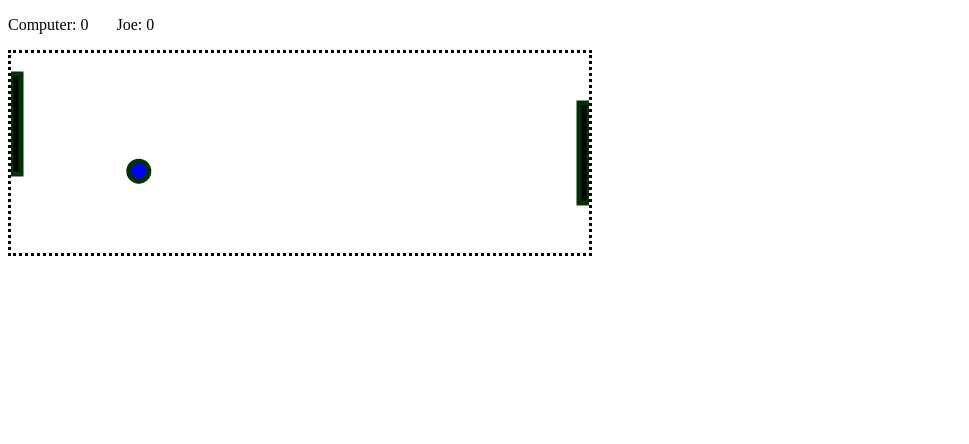
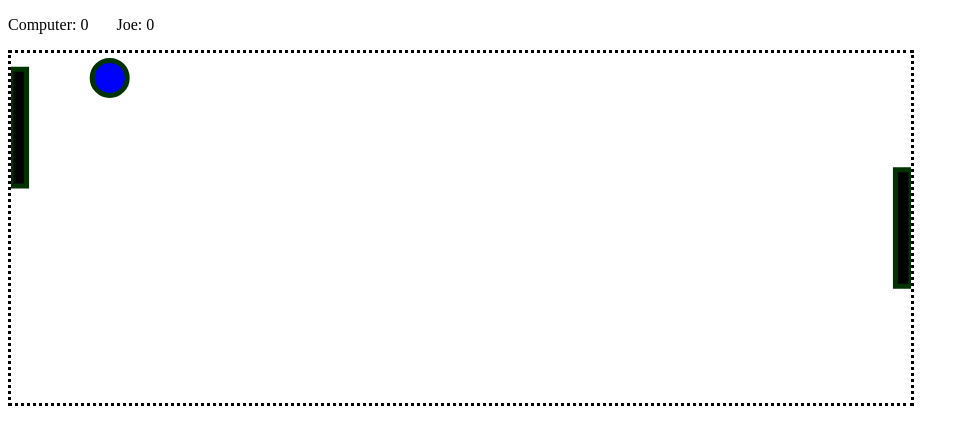
Before and after one commit to jdg006/pong, a plain HTML site: page index.html in a window 1280 px wide. Shown: the whole page, without its empty margins (0-969 px from the left). Drawn offline with nearby package versions, Linux system fonts and the light colour scheme.

Commit message:
checkpoint 7 complete

```diff
--- a/index.html
+++ b/index.html
@@ -10,7 +10,7 @@
         <nav class="navbar"> <!-- navigation bar -->
         </nav>
         <p class="score"></p>
-        <canvas id="myCanvas" width="578" height="200"></canvas>
+        <canvas id="myCanvas" width="900" height="350"></canvas>
         <script src="https://code.jquery.com/jquery-2.1.3.min.js"></script>
         <script src="scripts/index.js"></script>
     </body>
--- a/scripts/index.js
+++ b/scripts/index.js
@@ -3,8 +3,9 @@ var context = canvas.getContext('2d');
 var player = new Player('Joe');
 var computer = new Computer();
 var ball = new Ball();
+
 var animate = window.requestAnimationFrame ||
-              function(step) { window.setTimeout(step, 1000/60) };
+              function(step) { window.setTimeout(step, 1000/60)};
 
 var step = function (){
     score();
@@ -12,34 +13,43 @@ var step = function (){
     ball.move();
     computer.ai();
     render();
-    animate(step);
+    if (player.score != 11 && computer.score != 11){animate(step);}
+    else if(player.score == 11){
+      $('.landing').html("<h1> You Won</h1>" + "<h2>Refresh Page To Play Again</h2>");
+
+    }
+    else if(computer.score == 11){
+      $('.landing').html("<h1>Game Over. You Lost</h1>" + "<h2>Refresh Page To Play Again</h2>");
+    }
+
 }
 
 function Paddle(type){
   if (type == "computer"){
+    this.width = canvas.width/57.8;
+    this.height = canvas.height/3;
     this.x = 0;
-    this.y = 50;
-    this.width = 10;
-    this.height = 100;
-    this.speed = 0.5; //pixels per callback
+    this.y = (canvas.height/2) - (this.height/2);
+
+    this.speed = this.width/9; //pixels per callback
   }
   else {
-   this.x = 568;
-   this.y = 50;
-   this.width = 10;
-   this.height = 100;
-   this.speed = 10;
+   this.width = canvas.width/57.8;
+   this.height = canvas.height/3;
+   this.x = (canvas.width-this.width);
+   this.y = (canvas.height/2) - (this.height/2);
+   this.speed = this.width;
   }
 }
 
 function Ball(){
   this.x = canvas.width / 2;
   this.y = canvas.height / 2;
-  this.radius = 10;
+  this.radius = canvas.height/20;
   this.startAngle = 0;
   this.endAngle = 2 * Math.PI;
   this.counterClockwise = false;
-  this.speed = 1.3; //pixels per callback
+  this.speed = 1.6; //pixels per callback
   this.direction = "++";
 
 }
@@ -89,6 +99,7 @@ Ball.prototype.render = function(){
   context.stroke();
 };
 
+
 function score (){
   $('.score').html('<p>'+"Computer: " + computer.score + '  &nbsp; &nbsp; &nbsp; ' + player.name + ": " + player.score +"</p>")
 }
@@ -120,11 +131,11 @@ Ball.prototype.move = function(){
       if(this.direction == "++"){this.direction = "+-";}
       else {this.direction = "--";}
     }
-    else if (this.x - 10 <= 0){
+    else if (this.x - this.radius <= 0){
       player.score += 1;
       serve(ball);
     }
-    else if (this.x + 10 >= canvas.width){
+    else if (this.x + this.radius >= canvas.width){
       computer.score += 1;
       serve(ball);
     }
@@ -133,8 +144,8 @@ Ball.prototype.move = function(){
     else if ((this.x - this.radius) <= computer.paddle.width) {
             //collision
       if ((this.y + this.radius) >= computer.paddle.y && (this.y + this.radius) <= (computer.paddle.y + computer.paddle.height)){
-        if (this.direction == "-+"){this.direction = "++";}
-        else {this.direction = "+-";}
+        if (this.direction == "-+"){this.direction = "++"; ball.speed += .2;}
+        else {this.direction = "+-"; ball.speed += .1;}
       }
         else if ((this.y - this.radius) >= computer.paddle.y && (this.y - this.radius) <= (computer.paddle.y + computer.paddle.height)){
           if (this.direction == "-+"){this.direction = "++";}
@@ -188,12 +199,12 @@ window.onload = function(){
 window.addEventListener('keydown', function(event){
   var key = event.keyCode;
   if (key === 38 ){
-    if(player.paddle.y != 0){
+    if(player.paddle.y != 0 && player.paddle.y > 0){
       player.paddle.move("up");
     }
   }
   else if (key === 40){
-    if (player.paddle.y != 100){
+    if (player.paddle.y <= (canvas.height - player.paddle.height)-player.paddle.speed){
     player.paddle.move("down")
   }
 }
@@ -202,11 +213,11 @@ window.addEventListener('keydown', function(event){
 //AI
 Computer.prototype.ai = function (){
   if (ball.x < (canvas.width/4) && (ball.direction == "-+" || ball.direction == "--")){
-      var centerPaddle = this.paddle.y + 50;
-      if (centerPaddle > ball.y && centerPaddle - 50 != 0 ){
+      var centerPaddle = this.paddle.y + (this.paddle.height/2);
+      if (centerPaddle > ball.y && (this.paddle.y !=0 && this.paddle.y > 0)){
         this.paddle.move("up");
       }
-      else if (centerPaddle < ball.y && (centerPaddle + 50) != canvas.height ) {
+      else if (centerPaddle < ball.y && (centerPaddle + this.paddle.height) != canvas.height ) {
         this.paddle.move("down");
       }
   }
```
